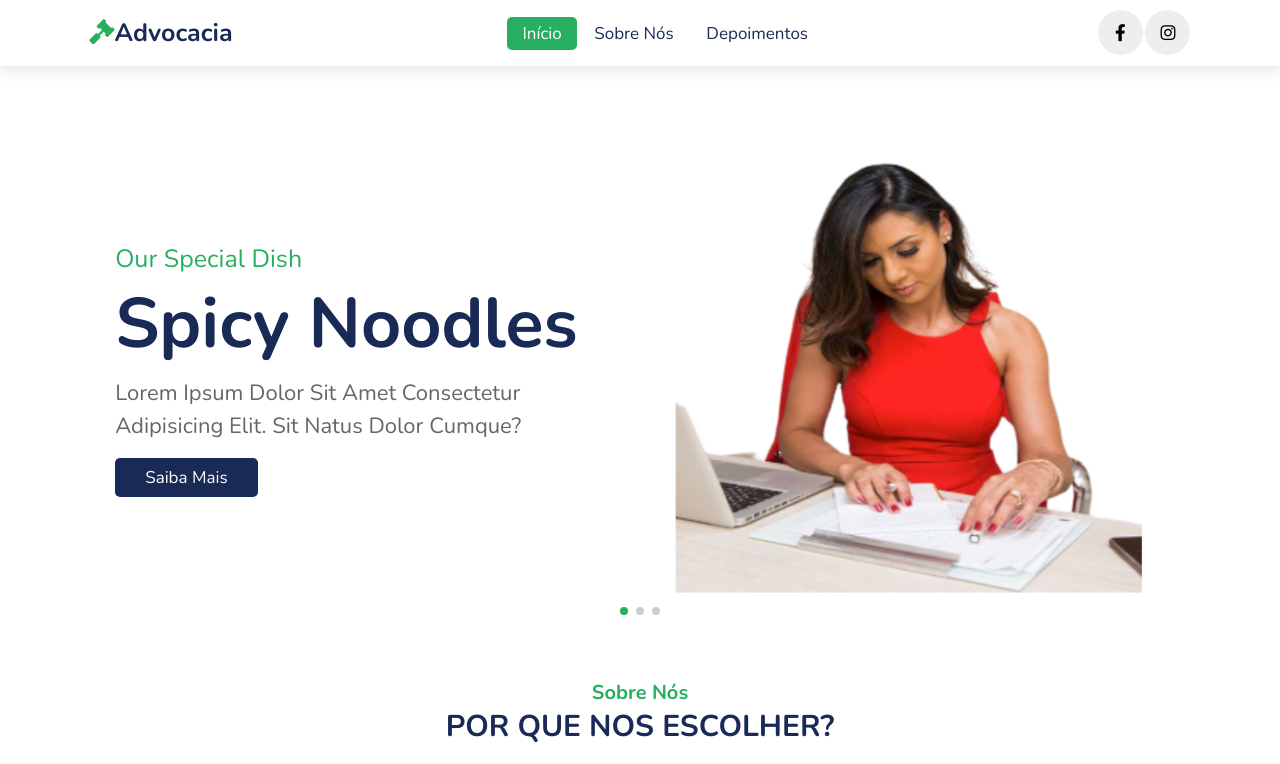
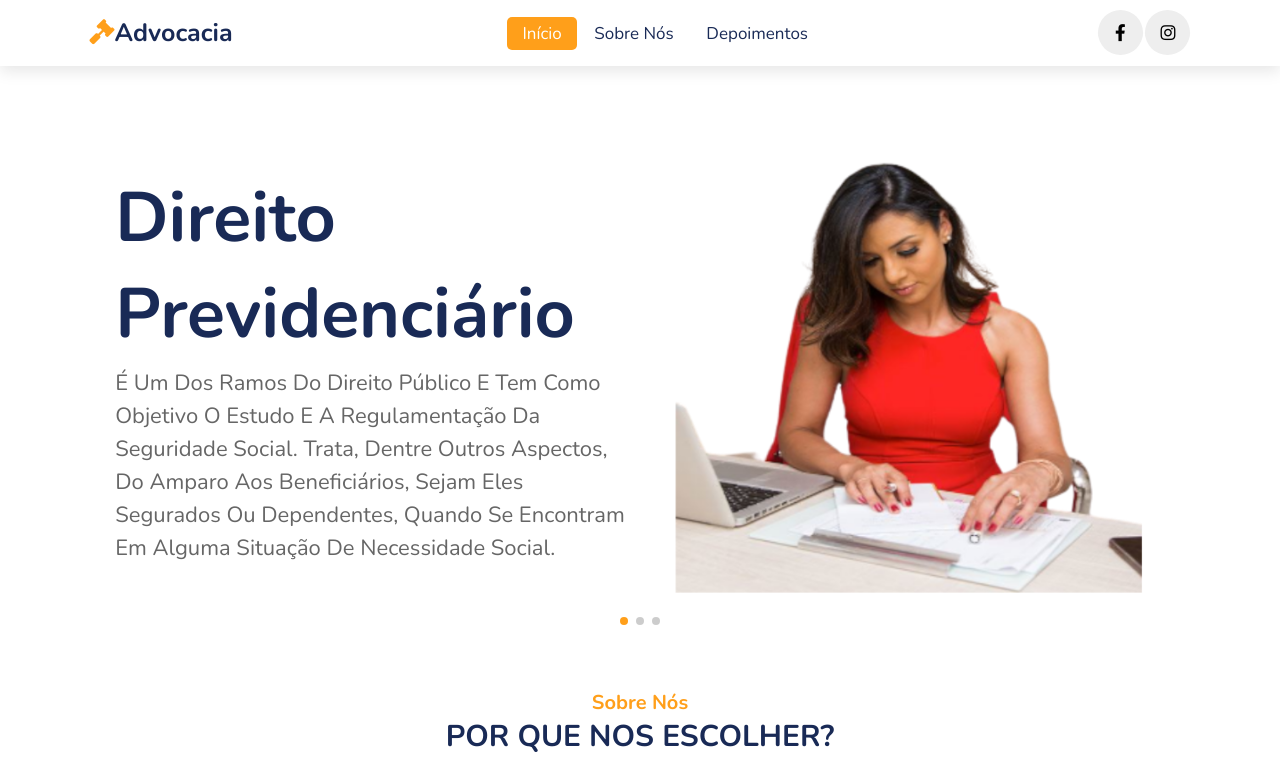
Before and after one commit to lg-duran/advocacia, a plain HTML site: page website-3/index.html in a window 1280 px wide. Shown: the top 764 px of the page. Drawn offline with nearby package versions, Linux system fonts and the light colour scheme.

Commit message:
textos do #home .swiper modificados e .btn excuido

```diff
--- a/website-3/css/styles.css
+++ b/website-3/css/styles.css
@@ -1,7 +1,7 @@
 @import url('https://fonts.googleapis.com/css2?family=Nunito:wght@200;300;400;600;700&display=swap');
 
 :root{
-	--green: #27ae60;
+	--orange: #ff9f1a;
 	--black:#192a56;
 	--ligth-color: #666;
 	--box-shadow: 0 .5rem 1.5rem rgb(0, 0, 0,.1)
@@ -29,14 +29,10 @@ html {
 section {
 	padding:2rem 9%;
 }
-/*
-section:nth-child(even) {
-	background: #eee;
-}
-*/
+
 .sub-heading {
 	text-align: center;
-	color: var(--green);
+	color: var(--orange);
 	font-size: 2rem;
 	padding-top: 1rem;
 }
@@ -49,20 +45,8 @@ section:nth-child(even) {
 	text-transform: uppercase;
 }
 
-
-.btn {
-	margin-top: 1rem;
-	display: inline-block;
-	font-size: 1.7rem;
-	color: #fff;
-	background: var(--black);
-	border-radius: .5rem;
-	cursor: pointer;
-	padding: .8rem 3rem;
-}
-
 .btn:hover {
-	background: var(--green);
+	background: var(--orange);
 	letter-spacing: .1rem;
 }
 
@@ -85,7 +69,7 @@ header .logo {
 }
 
 header .logo i{
-	color: var(--green);
+	color: var(--orange);
 }
 
 header .navbar a{
@@ -97,7 +81,7 @@ header .navbar a{
 
 header .navbar a.active, header .navbar a:hover {
 	color: #fff;
-	background:var(--green);
+	background:var(--orange);
 }
 
 header .icons i, header .icons a {
@@ -114,7 +98,7 @@ header .icons i, header .icons a {
 
 header .icons i:hover, header .icons a:hover {
 	color: #fff;
-	background: var(--green);
+	background: var(--orange);
 	transform: rotate(360deg);
 }
 
@@ -143,7 +127,7 @@ header .icons #menu-bars {
 }
 
 .home .home-slider .slide .content span {
-	color: var(--green);
+	color: var(--orange);
 	font-size: 2.5rem;
 }
 
@@ -160,7 +144,7 @@ header .icons #menu-bars {
 }
 
 .swiper-pagination-bullet-active {
-	background: var(--green);
+	background: var(--orange);
 }
 
 .about .row {
@@ -211,7 +195,7 @@ header .icons #menu-bars {
 
 .about .row .content .icons-container .icons i {
 	font-size: 2.5rem;
-	color:var(--green);
+	color:var(--orange);
 }
 
 .about .row .content .icons-container .icons span {
@@ -256,7 +240,7 @@ header .icons #menu-bars {
 
 .review .slide .user i{
     font-size: 1.3rem;
-    color:var(--green);
+    color:var(--orange);
 }
 
 .review .slide p {
@@ -285,7 +269,7 @@ header .icons #menu-bars {
 }
 
 .footer .box-container .box a:hover {
-	color: var(--green);
+	color: var(--orange);
 	text-decoration: underline;
 }
 
@@ -300,7 +284,7 @@ header .icons #menu-bars {
 }
 
 .footer .credit span {
-	color:var(--green);
+	color:var(--orange);
 }
 
 .loader-container {
--- a/website-3/index.html
+++ b/website-3/index.html
@@ -54,10 +54,10 @@
 
             <div class="swiper-slide slide">
                 <div class="content">
-                    <span>our special dish</span>
-                    <h3>spicy noodles</h3>
-                    <p>Lorem ipsum dolor sit amet consectetur adipisicing elit. Sit natus dolor cumque?</p>
-                    <a href="#about" class="btn">saiba mais</a>
+                    <h3>Direito Previdenciário</h3>
+                    <p>é um dos ramos do direito público e tem como objetivo o estudo e a regulamentação
+                       da seguridade social. Trata, dentre outros aspectos, do amparo aos beneficiários,
+                       sejam eles segurados ou dependentes, quando se encontram em alguma situação de necessidade social.</p>
                 </div>
                 <div class="image">
                     <img src="images/home-img-1.png" alt="">
@@ -66,10 +66,11 @@
 
             <div class="swiper-slide slide">
                 <div class="content">
-                    <span>our special dish</span>
-                    <h3>fried chicken</h3>
-                    <p>Lorem ipsum dolor sit amet consectetur adipisicing elit. Sit natus dolor cumque?</p>
-                    <a href="#about" class="btn">saiba mais</a>
+                    <h3>Direito de Família e Sucessões</h3>
+                    <p>São normas jurídicas que regulam não só a vida de uma pessoa,
+                       mas que vigoram depois da sua morte. O conteúdo atual dessa área do Direito está
+                       ligado não apenas às relações de natureza pessoal, mas também patrimonial, que se desenvolvem
+                       no âmbito familiar e são protegidas pelo Direito de Família e Sucessões.</p>
                 </div>
                 <div class="image">
                     <img src="images/home-img-2.png" alt="">
@@ -78,10 +79,10 @@
 
             <div class="swiper-slide slide">
                 <div class="content">
-                    <span>our special dish</span>
-                    <h3>hot pizza</h3>
-                    <p>Lorem ipsum dolor sit amet consectetur adipisicing elit. Sit natus dolor cumque?</p>
-                    <a href="#about" class="btn">saiba mais</a>
+                    <h3>Direito Civil</h3>
+                    <p>pode ser entendido como o “direito do cidadão”. Dessa forma, é um ramo do direito privado,
+                       que tem como objetivo implicar quais serão as regras e condutas que pessoas físicas e jurídicas
+                       devem ter em sociedade.</p>
                 </div>
                 <div class="image">
                     <img src="images/home-img-3.png" alt="">
```
